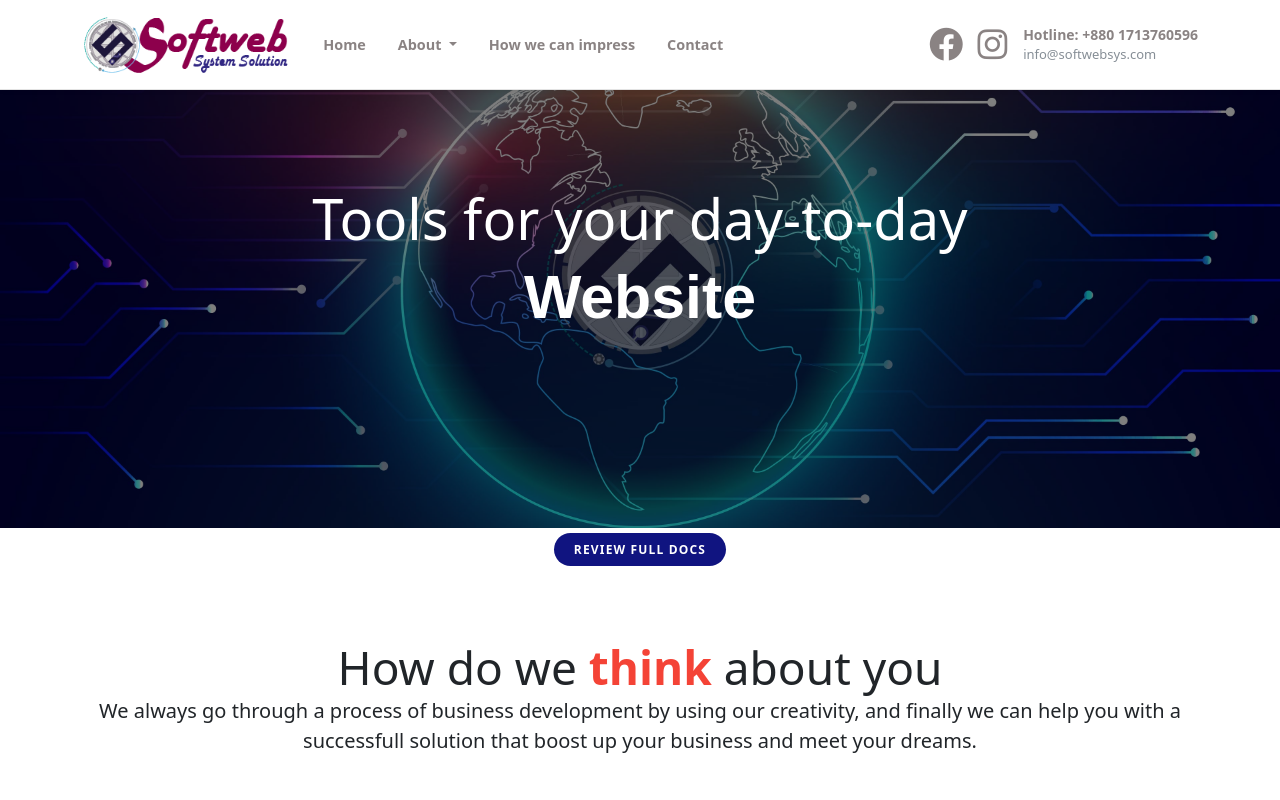
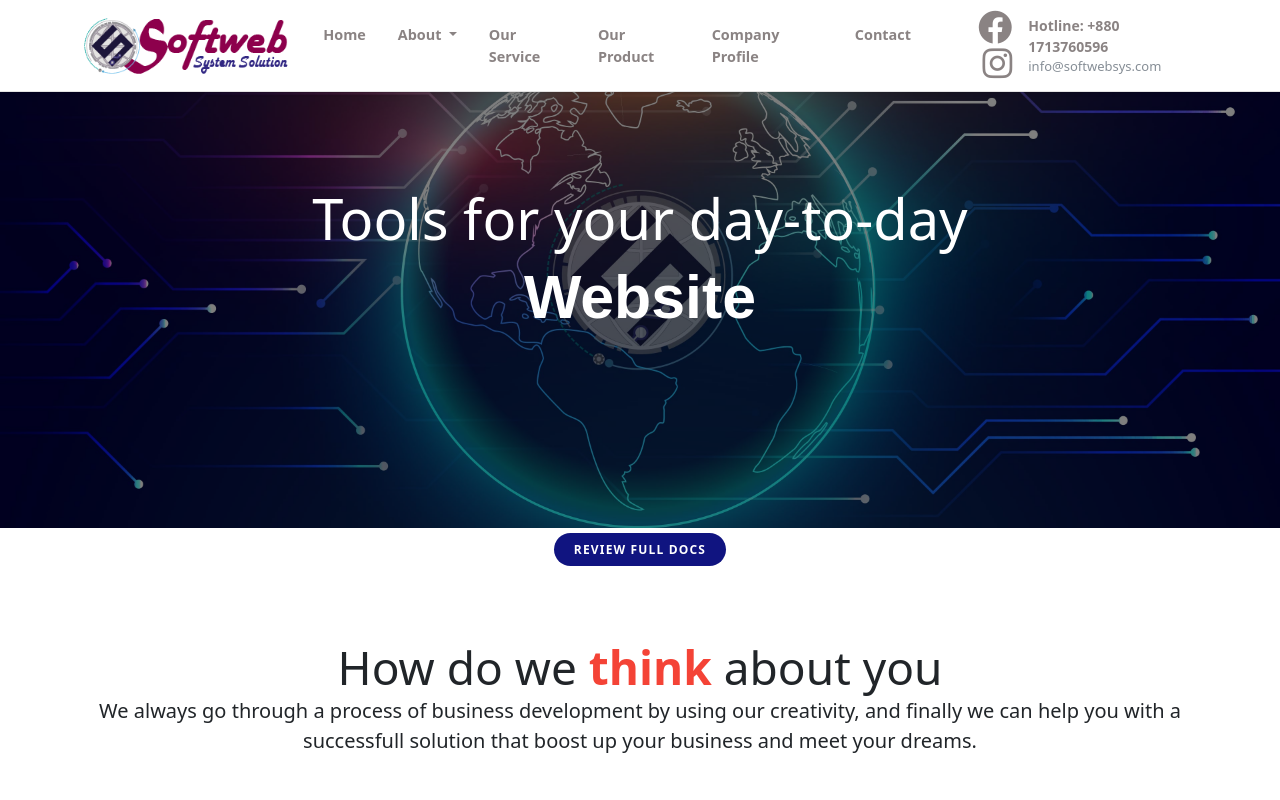
Before and after one commit to refat69/softweb, a plain HTML site: page index.html in a window 1280 px wide. Shown: the top 800 px of the page. Drawn offline with Linux system fonts and the light colour scheme.

Commit message:
add some section

```diff
--- a/index.html
+++ b/index.html
@@ -67,7 +67,17 @@
             </li>
             <li class="nav-item">
               <a class="nav-link" href="#impress"
-                >How we can impress</a
+                >Our Service</a
+              >
+            </li>
+            <li class="nav-item">
+              <a class="nav-link" href="#impress"
+                >Our Product</a
+              >
+            </li>
+            <li class="nav-item">
+              <a class="nav-link" href="#impress"
+                >Company Profile</a
               >
             </li>
             <li class="nav-item">
```
